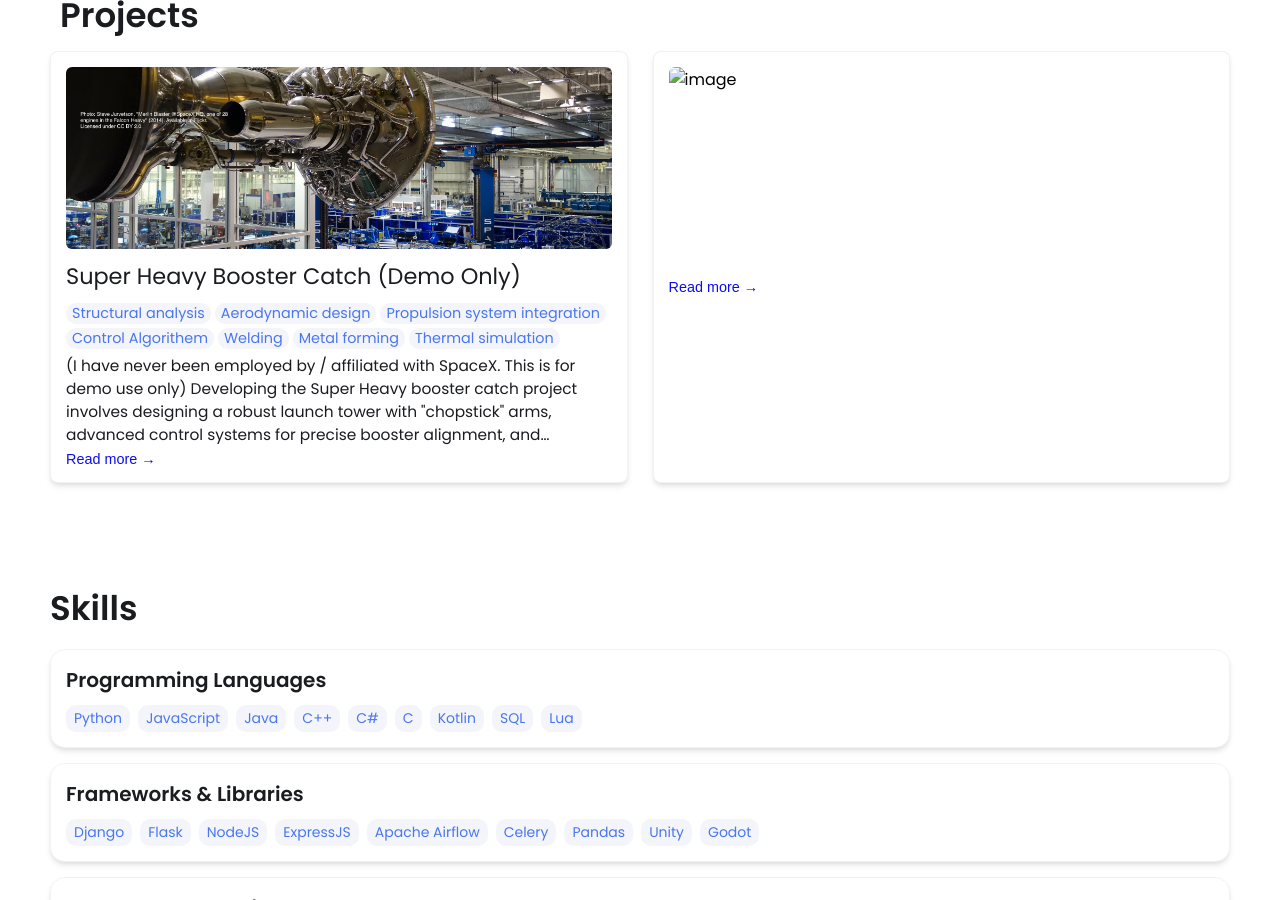
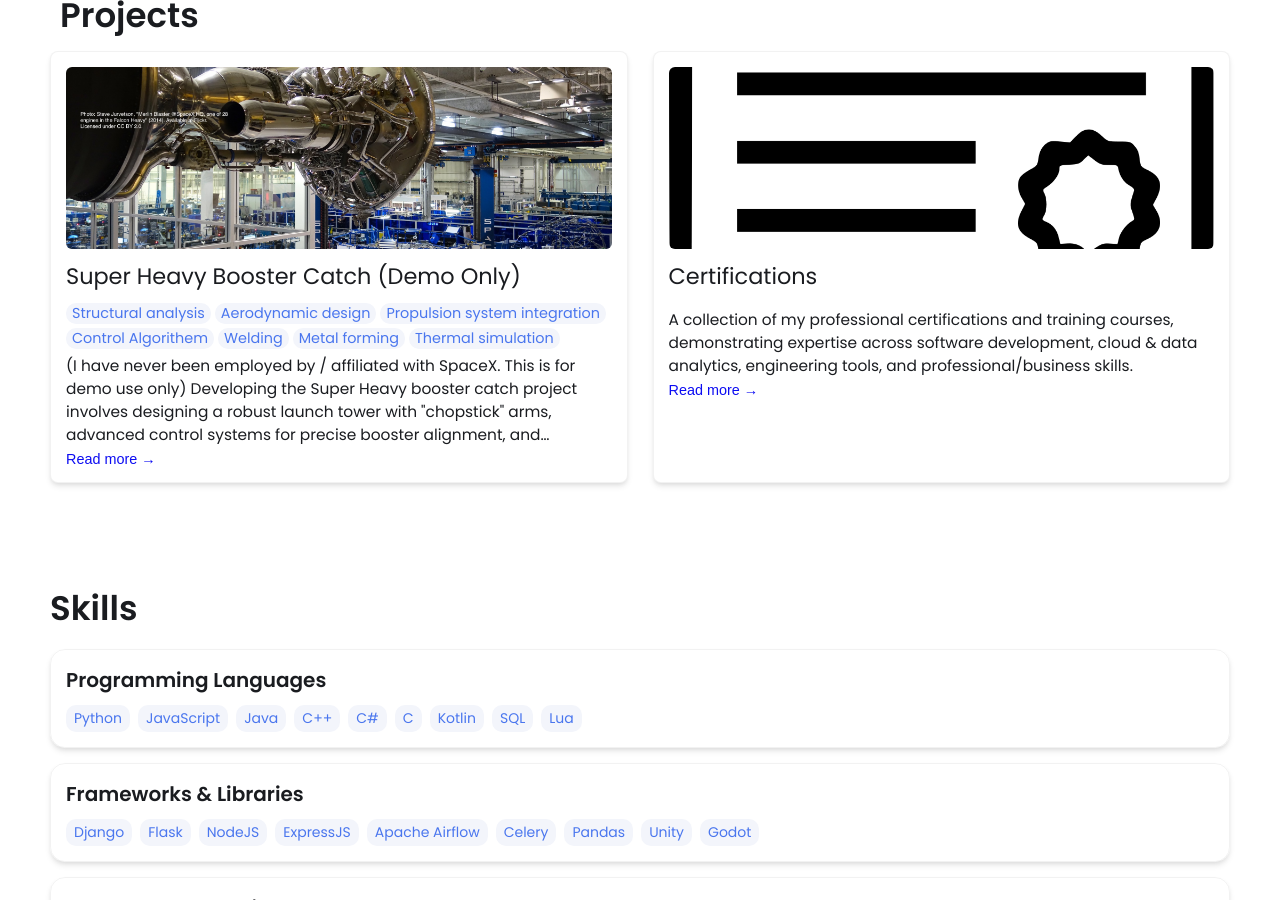
Before and after one commit to daglar510/daglar510.github.io, a Jekyll site: the page built from index.html, in a window 1280 px wide and 900 px high, scrolled down 1043 px. Built offline with Jekyll 4.4.1, drawn with Linux system fonts in a browser that asks for light colours.

Commit message:
Update index.md

```diff
--- a/_projects/sonos-teardown/index.md
+++ b/_projects/sonos-teardown/index.md
@@ -2,9 +2,7 @@
 layout: page
 title: Certifications
 description: A collection of my professional certifications and training courses, demonstrating expertise across software development, cloud & data analytics, engineering tools, and professional/business skills.
-### Embeed images
-{% include image-gallery.html images="certificates-banner.png" height="400" %}
-place the images in project folder/images then update the file path.
+main-image: /certificates-banner.png
 permalink: /certifications/
 ---
 
```
